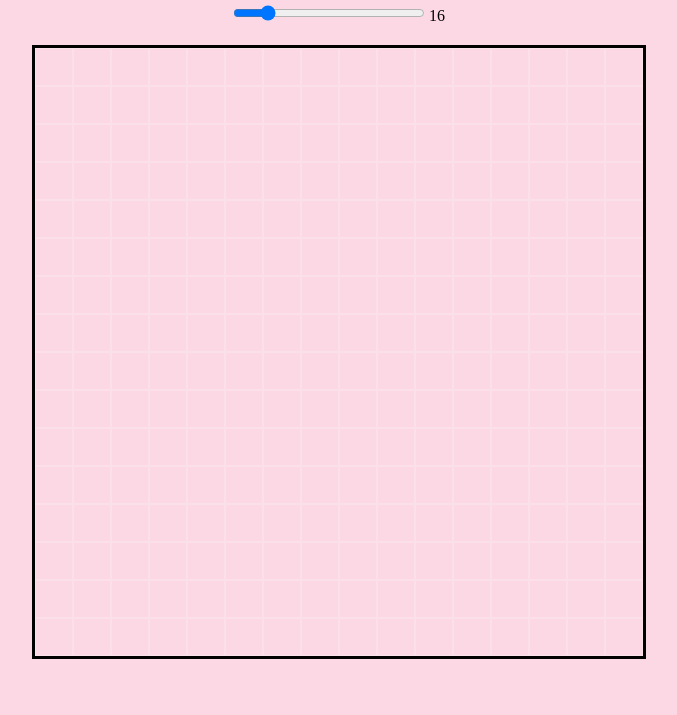
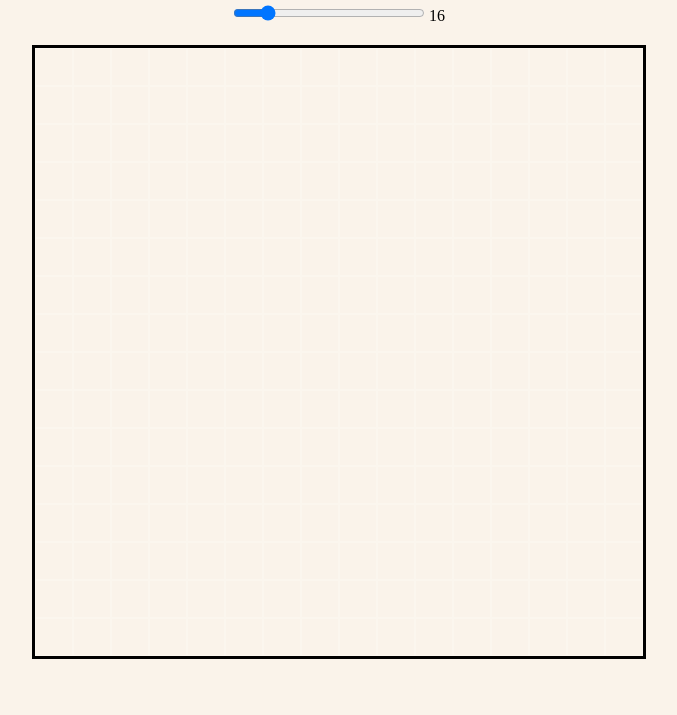
Before and after one commit to Kritijo/Etch-a-Sketch, a plain HTML site: page index.html in a window 1280 px wide. Shown: the part 85-800 px from the top of the page, without its empty margins (301-978 px from the left). Drawn offline with Linux system fonts and the light colour scheme.

Commit message:
Update background colour on web page

```diff
--- a/styles.css
+++ b/styles.css
@@ -9,7 +9,7 @@ body{
 
 *{
     box-sizing: border-box;
-    background-color: #fbd8e3;
+    background-color: #faf3ea;
     margin:0;
     padding:0;
 }
```
